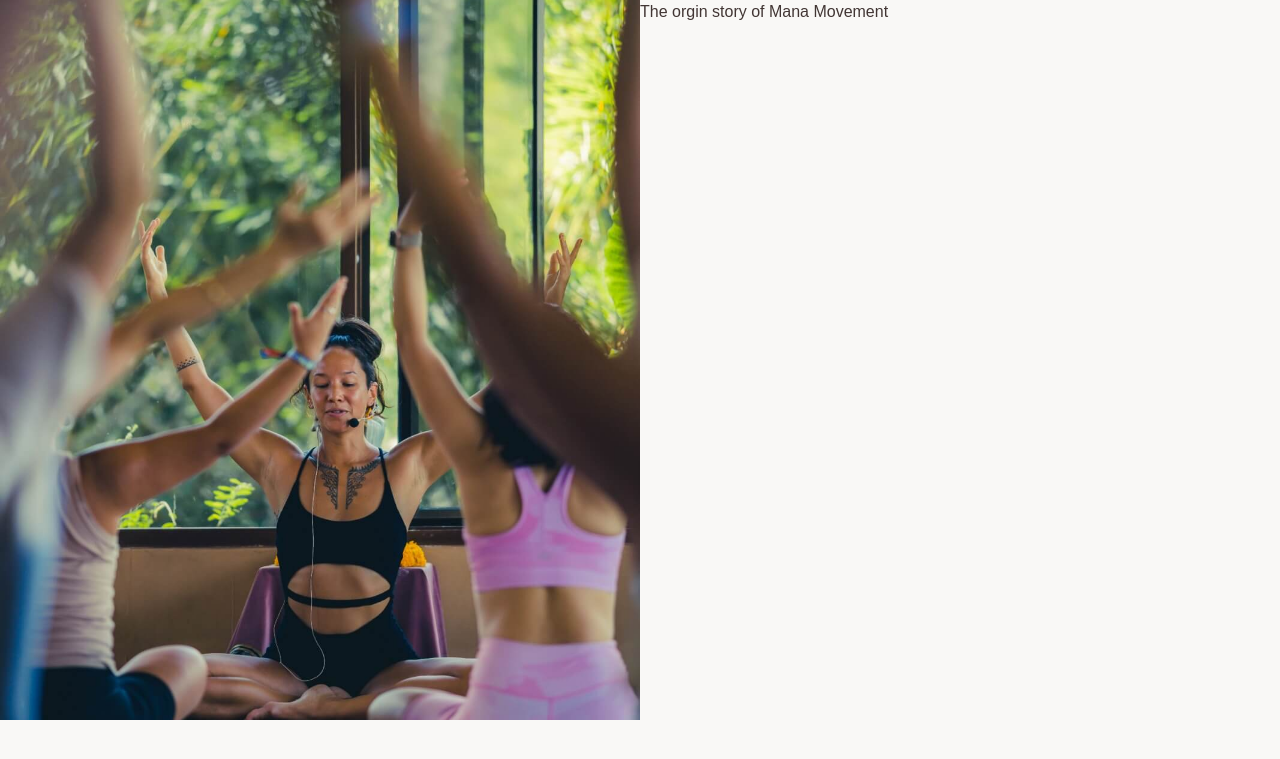
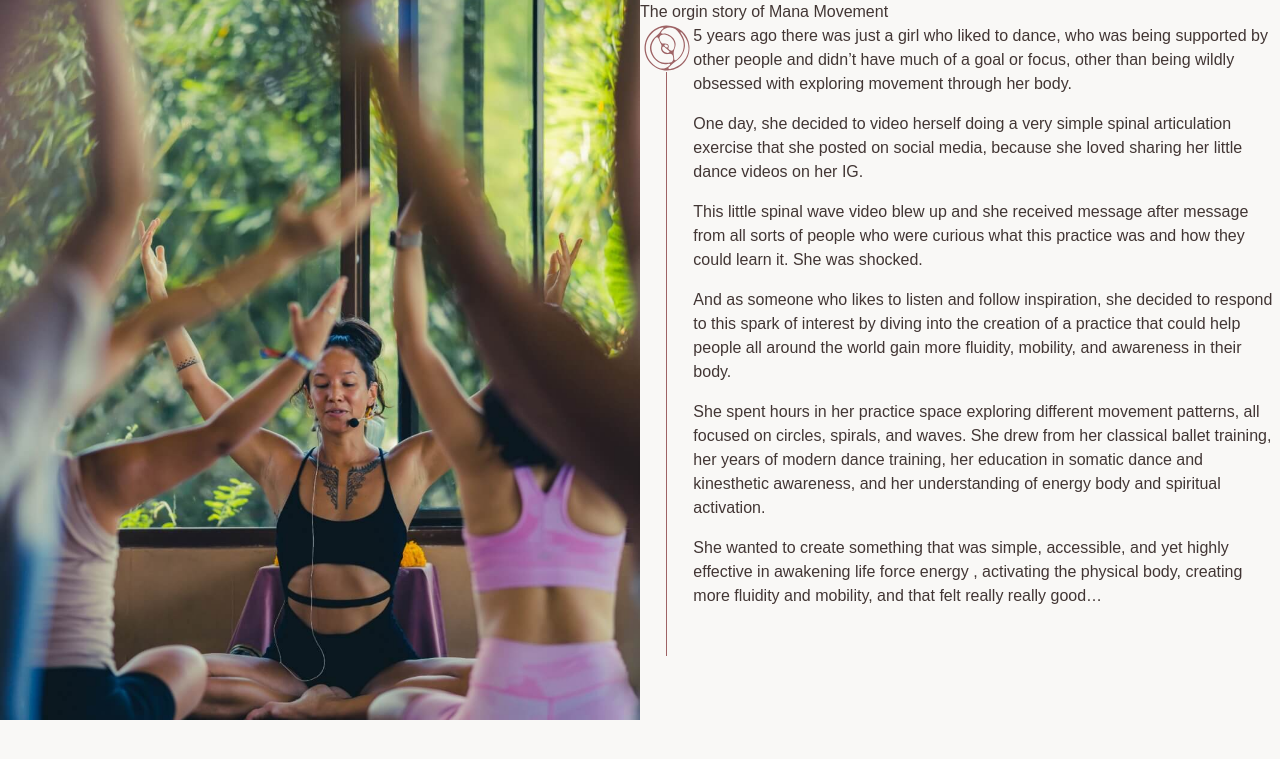
Before and after one commit to brittwoodard/mana-movement, a Jekyll site: the page built from about.html, in a window 1280 px wide. Shown: the top 759 px of the page. Built offline with Jekyll 4.4.1, drawn with Linux system fonts in a browser that asks for light colours; nearby versions of some CDN libraries; some web fonts are replaced.

Commit message:
timeline structure

```diff
--- a/about.html
+++ b/about.html
@@ -23,8 +23,25 @@ seo:
         </h1>
         <div class="grid grid-cols-12">
 
-            <!-- Icon -->
-            <div
+            <!-- Timeline -->
+            <div class="col-span-1 flex flex-col items-center">
+
+                <!-- Icon -->
+                <img src="/uploads/icons/Logo-feature.svg" class="h-12 z-10 relative">
+
+                <!-- Vertical Line -->
+                <div class="border-r border-feature w-0 h-full grow"></div>
+            </div>
+
+            <!-- Story Column -->
+            <div class="col-span-11 mb-12">
+                <p>5 years ago there was just a girl who liked to dance, who was being supported by other people and didn’t have much of a goal or focus, other than being wildly obsessed with exploring movement through her body.</p>
+                <p>One day, she decided to video herself doing a very simple spinal articulation exercise that she posted on social media, because she loved sharing her little dance videos on her IG.</p>
+                <p>This little spinal wave video blew up and she received message after message from all sorts of people who were curious what this practice was and how they could learn it. She was shocked.</p>
+                <p>And as someone who likes to listen and follow inspiration, she decided to respond to this spark of interest by diving into the creation of a practice that could help people all around the world gain more fluidity, mobility, and awareness in their body.</p>
+                <p>She spent hours in her practice space exploring different movement patterns, all focused on circles, spirals, and waves. She drew from her classical ballet training, her years of modern dance training, her education in somatic dance and kinesthetic awareness, and her understanding of energy body and spiritual activation.</p>
+                <p>She wanted to create something that was simple, accessible, and yet highly effective in awakening life force energy , activating the physical body, creating more fluidity and mobility, and that felt really really good…</p>
+            </div>
         </div>
     </div>
 </section>
--- a/assets/css/style.css
+++ b/assets/css/style.css
@@ -673,8 +673,17 @@ video {
 .z-20 {
   z-index: 20;
 }
+.z-10 {
+  z-index: 10;
+}
 .col-span-2 {
   grid-column: span 2 / span 2;
+}
+.col-span-11 {
+  grid-column: span 11 / span 11;
+}
+.col-span-1 {
+  grid-column: span 1 / span 1;
 }
 .m-2 {
   margin: 0.5rem;
@@ -712,6 +721,9 @@ video {
 .mt-8 {
   margin-top: 2rem;
 }
+.mb-12 {
+  margin-bottom: 3rem;
+}
 .block {
   display: block;
 }
@@ -748,6 +760,9 @@ video {
 .h-screen {
   height: 100vh;
 }
+.h-12 {
+  height: 3rem;
+}
 .min-h-\[60vh\] {
   min-height: 60vh;
 }
@@ -763,7 +778,13 @@ video {
 .w-full {
   width: 100%;
 }
+.w-0 {
+  width: 0px;
+}
 .flex-grow {
+  flex-grow: 1;
+}
+.grow {
   flex-grow: 1;
 }
 .cursor-pointer {
@@ -803,6 +824,9 @@ video {
 .border {
   border-width: 1px;
 }
+.border-r {
+  border-right-width: 1px;
+}
 .border-dark {
   --tw-border-opacity: 1;
   border-color: rgb(66 54 52 / var(--tw-border-opacity));
@@ -810,6 +834,10 @@ video {
 .border-main {
   --tw-border-opacity: 1;
   border-color: rgb(213 170 170 / var(--tw-border-opacity));
+}
+.border-feature {
+  --tw-border-opacity: 1;
+  border-color: rgb(158 99 101 / var(--tw-border-opacity));
 }
 .bg-light {
   --tw-bg-opacity: 1;
@@ -821,6 +849,15 @@ video {
 }
 .bg-cover {
   background-size: cover;
+}
+.bg-contain {
+  background-size: contain;
+}
+.bg-center {
+  background-position: center;
+}
+.bg-no-repeat {
+  background-repeat: no-repeat;
 }
 .object-cover {
   -o-object-fit: cover;
```
